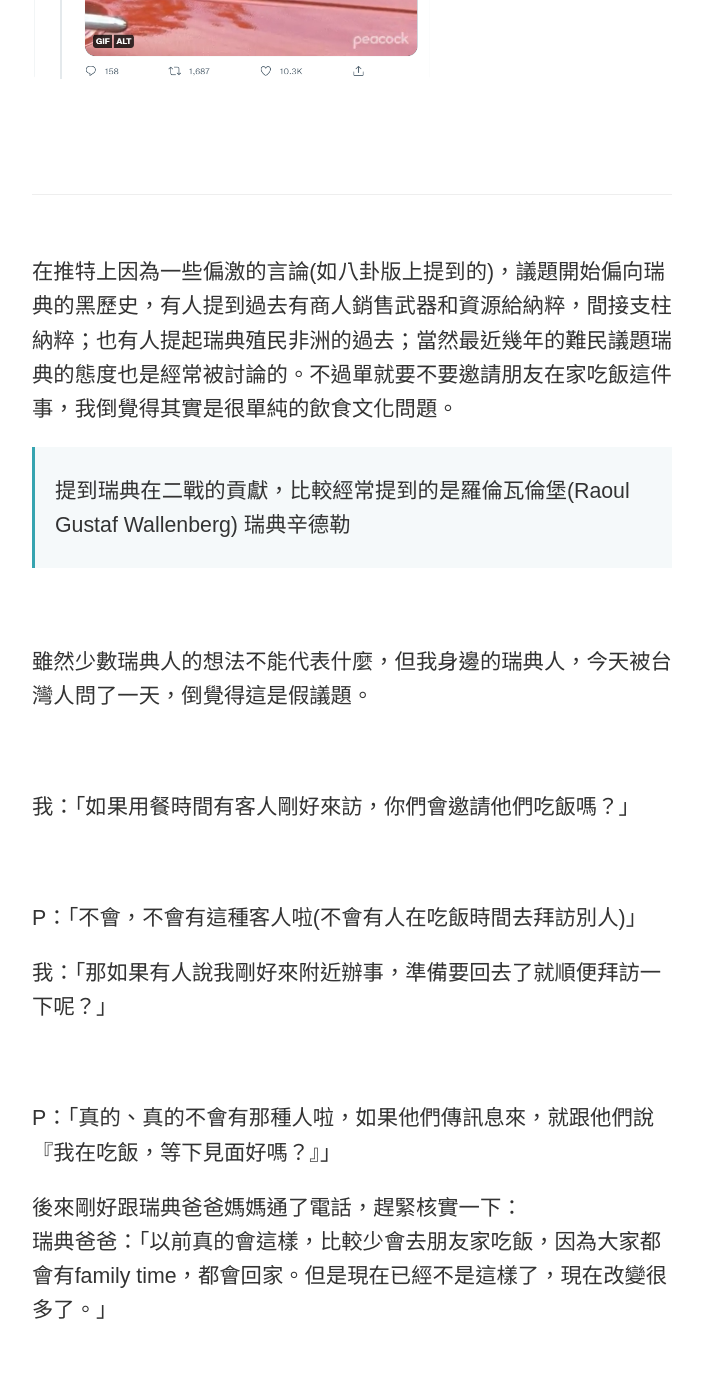
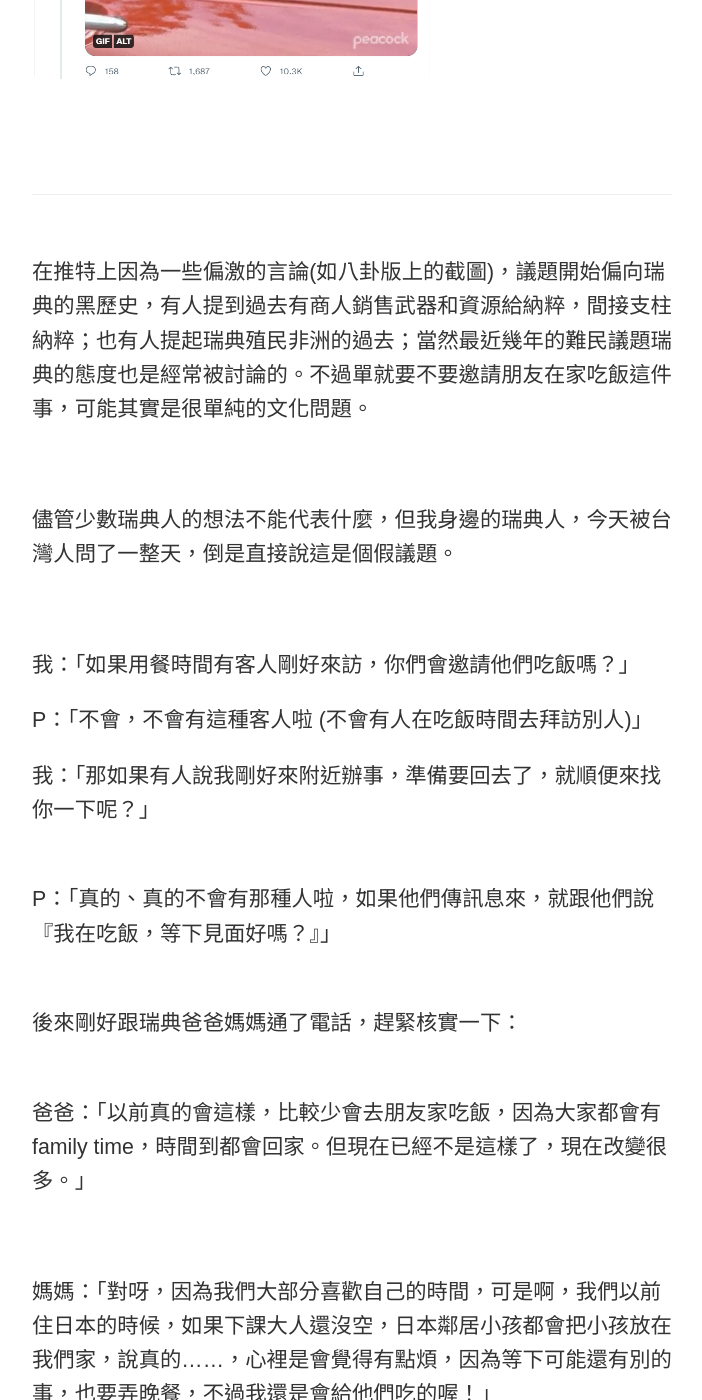
Before and after one commit to pqvst/tzling, a Jekyll site: the page built from _posts/2022-06-02-瑞典門_Swedengate事件.md, in a window 1280 px wide and 1400 px high, scrolled down 2409 px. Shown: the whole window, without its empty margins (288-990 px from the left). Built offline with Jekyll 4.4.1, drawn with Linux system fonts in a browser that asks for light colours; nearby versions of some CDN libraries; some of the changed text lies outside the part shown.

Commit message:
Update 2022-06-02-瑞典門_Swedengate事件.md
update

```diff
--- a/_posts/2022-06-02-瑞典門_Swedengate事件.md
+++ b/_posts/2022-06-02-瑞典門_Swedengate事件.md
@@ -42,37 +42,34 @@ title: 八卦板 瑞典門#Swedengate事件
 <br/>
 
 ----
-在推特上因為一些偏激的言論(如八卦版上提到的)，議題開始偏向瑞典的黑歷史，有人提到過去有商人銷售武器和資源給納粹，間接支柱納粹；也有人提起瑞典殖民非洲的過去；當然最近幾年的難民議題瑞典的態度也是經常被討論的。不過單就要不要邀請朋友在家吃飯這件事，我倒覺得其實是很單純的飲食文化問題。
-
-> 提到瑞典在二戰的貢獻，比較經常提到的是羅倫瓦倫堡(Raoul Gustaf Wallenberg) 瑞典辛德勒
+在推特上因為一些偏激的言論(如八卦版上的截圖)，議題開始偏向瑞典的黑歷史，有人提到過去有商人銷售武器和資源給納粹，間接支柱納粹；也有人提起瑞典殖民非洲的過去；當然最近幾年的難民議題瑞典的態度也是經常被討論的。不過單就要不要邀請朋友在家吃飯這件事，可能其實是很單純的文化問題。
 
 <br/>
 
-雖然少數瑞典人的想法不能代表什麼，但我身邊的瑞典人，今天被台灣人問了一天，倒覺得這是假議題。
+儘管少數瑞典人的想法不能代表什麼，但我身邊的瑞典人，今天被台灣人問了一整天，倒是直接說這是個假議題。
 
 <br/>
 
 我：「如果用餐時間有客人剛好來訪，你們會邀請他們吃飯嗎？」
+<br/>
+
+P：「不會，不會有這種客人啦 (不會有人在吃飯時間去拜訪別人)」
+<br/>
+
+我：「那如果有人說我剛好來附近辦事，準備要回去了，就順便來找你一下呢？」
+
+<br/>
+P：「真的、真的不會有那種人啦，如果他們傳訊息來，就跟他們說『我在吃飯，等下見面好嗎？』」
+
+<br/>
+後來剛好跟瑞典爸爸媽媽通了電話，趕緊核實一下：
+
+<br/>
+爸爸：「以前真的會這樣，比較少會去朋友家吃飯，因為大家都會有family time，時間到都會回家。但現在已經不是這樣了，現在改變很多。」
 
 <br/>
 
-P：「不會，不會有這種客人啦(不會有人在吃飯時間去拜訪別人)」
-<br/>
-
-我：「那如果有人說我剛好來附近辦事，準備要回去了就順便拜訪一下呢？」
-
-<br/>
-
-P：「真的、真的不會有那種人啦，如果他們傳訊息來，就跟他們說『我在吃飯，等下見面好嗎？』」
-
-後來剛好跟瑞典爸爸媽媽通了電話，趕緊核實一下：
-<br/>
-瑞典爸爸：「以前真的會這樣，比較少會去朋友家吃飯，因為大家都會有family time，都會回家。但是現在已經不是這樣了，現在改變很多了。」
-
-<br/>
-
-瑞典媽媽：「對呀，因為我們大部分喜歡自己的時間，可是啊，我們以前住日本的時候，如果下課大人還沒空，日本鄰居小孩都會把小孩放在我們家，說真的……，心裡是會覺得有點煩，因為等下可能還有別的事，也要弄晚餐，不過我還是會給他們吃的喔！」
-
+媽媽：「對呀，因為我們大部分喜歡自己的時間，可是啊，我們以前住日本的時候，如果下課大人還沒空，日本鄰居小孩都會把小孩放在我們家，說真的……，心裡是會覺得有點煩，因為等下可能還有別的事，也要弄晚餐，不過我還是會給他們吃的喔！」
 <br/>
 
 爸爸：「像到美國，聽說美國朋友進門可以直接去別人家的冰箱拿吃的喝的，但我們這邊文化比較不是這樣，台灣跟我們一樣對不對？」
@@ -81,19 +78,18 @@ P：「真的、真的不會有那種人啦，如果他們傳訊息來，就跟
 我：「對，其實我們也不太會拿別人冰箱的東西，如果吃飯時間到也會看一下臉色，狀況不對就先離開。」
 
 <br/>
-
 媽媽：「我們也是，吃飯時間到回家比較好，不然朋友也不方便。」
 
+<br/>
 --
-<br/>
 
 P：「還有人講到如果要去朋友家過夜，還會自己帶毛巾、床單去，是真的嗎？」
 
 <br/>
 
-媽媽：「對啊，其實會耶，如果是像我們的summer house，我們就不會有洗衣機，也不想在那裏洗衣服呀，這時候如果朋友想來住，我們就會請他們自己帶，其實很多人要去別人家住也會自己帶，比較禮貌。」
+媽媽：「對啊，其實會耶，像我們的 Summer House，我們就不會想裝洗衣機，也不想在那裏洗衣服呀，這時候如果朋友想來住，我們就會請他們自己帶，其實很多人要去別人家住也會自己帶，比較禮貌。」
 
-> (瑞典人流行在郊區買一個小的房子度假用，設施和格局可能比較簡陋，有點像是露營小木屋的概念，衣服床單多半是帶回城市的公寓換洗。不過他們平常住的公寓其實也會備很多備品，並不一定是沒有多餘的而不外借，無論如何都先確認比較好。)
+> (瑞典人流行在郊區買一個小的房子度假用，設施和格局可能比較簡陋，有點像是露營小木屋的概念，衣服床單多半是帶回城市的公寓換洗。他們平常住的公寓其實也會備很多備品，並不一定是沒有多餘的而不外借，無論如何都先確認比較好。)
 
 ---
 <br/>
```
